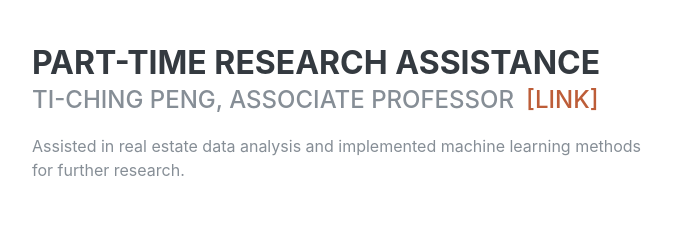
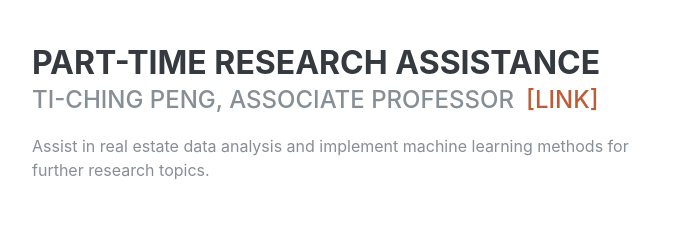
Before and after one commit to RainBoltz/ccwang, a plain HTML site: page index.html in a window 1280 px wide. Shown: the part 1960-2200 px from the top of the page, 288-969 px from the left. Drawn offline with Linux system fonts and the light colour scheme; a web font is replaced by a local one.

Commit message:
Update index.html

```diff
--- a/index.html
+++ b/index.html
@@ -178,7 +178,7 @@
           <div class="resume-content">
             <h3 class="mb-0">Part-time Research Assistance</h3>
             <div class="subheading mb-3">Ti-Ching Peng, Associate Professor&ensp;<a href="https://scholar.google.com.hk/citations?user=lmNfYLsAAAAJ&hl=zh-TW" target="_blank">[link]</a></div>
-            <p>Assisted in real estate data analysis and implemented machine learning methods for further research.</p>
+            <p>Assist in real estate data analysis and implement machine learning methods for further research topics.</p>
           </div>
           <div class="resume-date text-md-right">
             <span class="text-primary">Sep 2017 - present</span>
```
